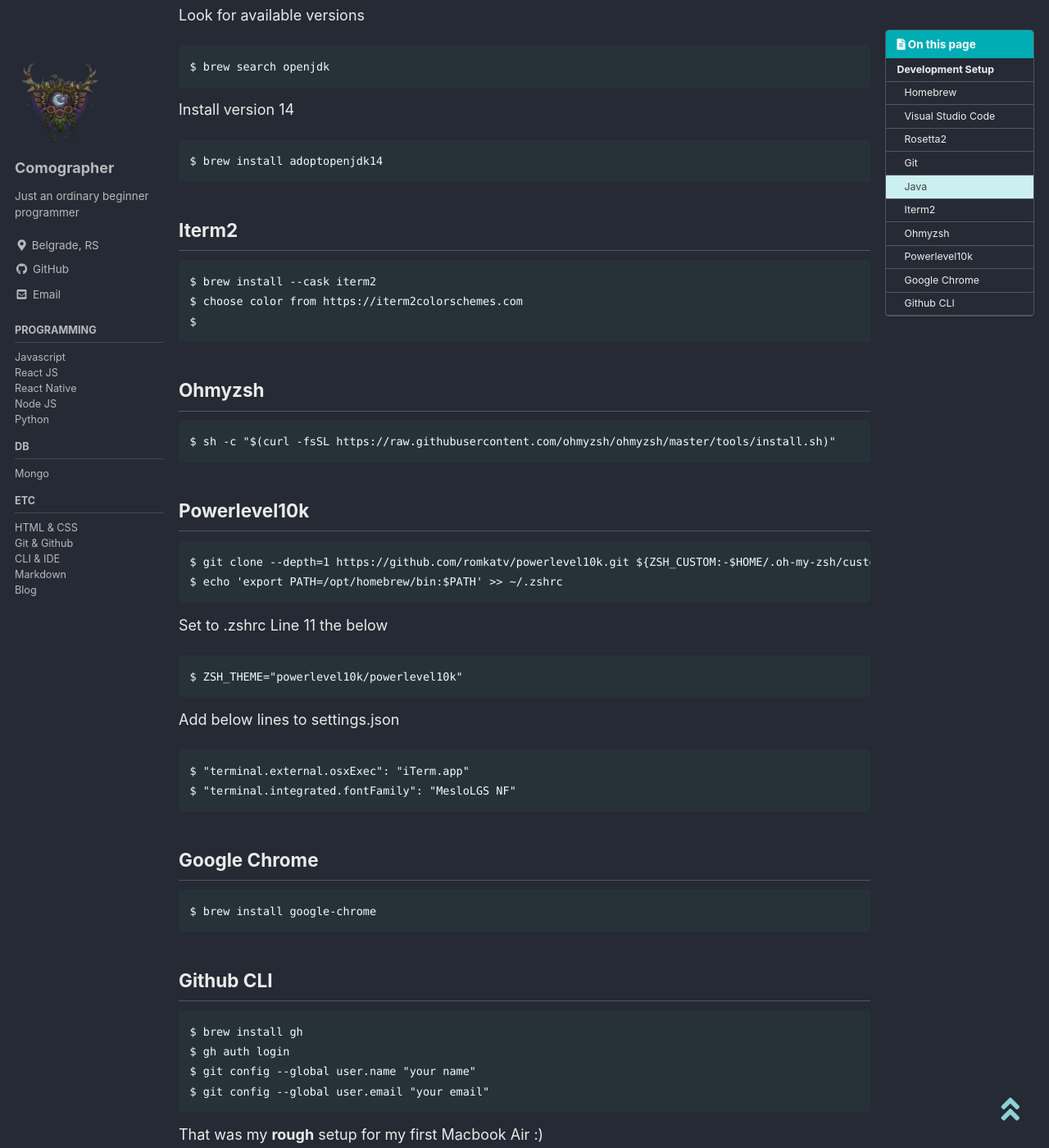
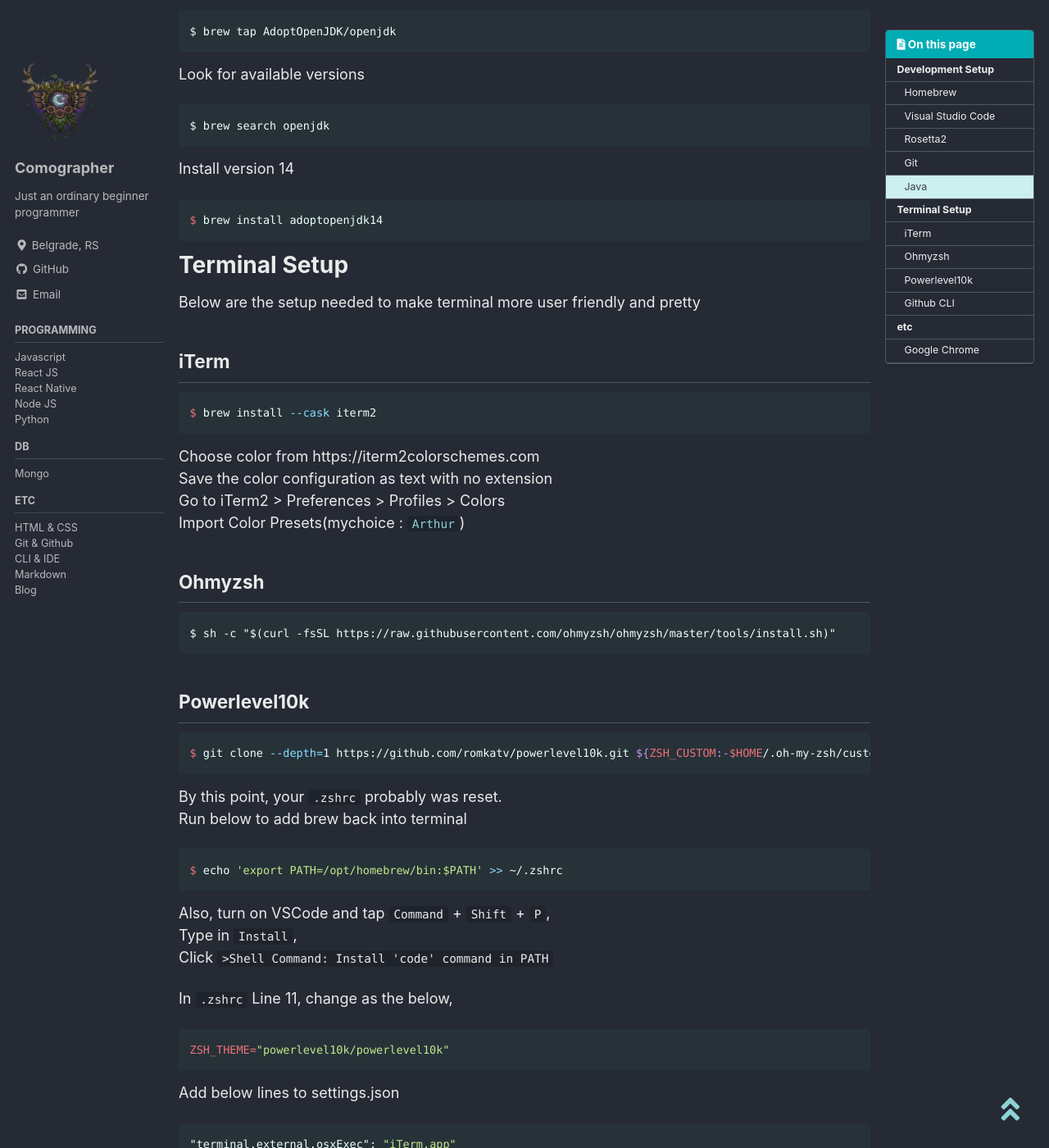
Before and after one commit to comographer/comographer.github.io, a Jekyll site: the page built from _posts/cliide/2021-12-13-m1 mac setup.md, in a window 1280 px wide and 1400 px high, scrolled down 1665 px. Shown: the whole window at 82% size. Built offline with Jekyll 4.4.1, drawn with Linux system fonts in a browser that asks for light colours; cached includes are drawn as plain includes; comment, search, counter and statistics services are not loaded; some of the changed text lies outside the part shown.

Commit message:
Refactor M1 Macbook Air Initial Setup

````diff
--- a/_posts/cliide/2021-12-13-m1 mac setup.md
+++ b/_posts/cliide/2021-12-13-m1 mac setup.md
@@ -6,9 +6,9 @@ categories: cliide
 tags: M1 Macbook
 ---
 
-This post explains my initial setup on M1 Macbook Air(2020) for development.
-<br>
-It's my first time using Macbook so some essential steps might be missing.
+> This post explains my initial setup on M1 Macbook Air(2020) for development.
+>
+> It's my first time using Macbook so some essential steps might be missing.
 
 # Development Setup
 
@@ -20,19 +20,19 @@ I didn't include any programing language installation as I will do those along t
 
 Intall via Terminal
 
-```
+```zsh
 $ /bin/bash -c "$(curl -fsSL https://raw.githubusercontent.com/Homebrew/install/HEAD/install.sh)"
 ```
 
 Add brew to PATH to enable commands
 
-```
+```zsh
 $ echo 'export PATH=/opt/homebrew/bin:$PATH' >> ~/.zshrc
 ```
 
-Not sure if this is necessary
+Not sure if this is necessary but did it anyway
 
-```
+```zsh
 $ source ~/.zshrc
 ```
 
@@ -44,13 +44,13 @@ $ brew --version
 
 ## Visual Studio Code
 
-```
+```zsh
 $ brew install visual-studio-code
 ```
 
 ## Rosetta2
 
-```
+```zsh
 $ /usr/sbin/softwareupdate --install-rosetta
 ```
 
@@ -76,17 +76,24 @@ $ brew search openjdk
 
 Install version 14
 
-```
+```zsh
 $ brew install adoptopenjdk14
 ```
 
-## Iterm2
+# Terminal Setup
 
+Below are the setup needed to make terminal more user friendly and pretty
+## iTerm
+
+```zsh
+$ brew install --cask iterm2
 ```
-$ brew install --cask iterm2
-$ choose color from https://iterm2colorschemes.com
-$
-```
+
+Choose color from https://iterm2colorschemes.com
+Save the color configuration as text with no extension
+Go to iTerm2 > Preferences > Profiles > Colors
+Import Color Presets(mychoice : [`Arthur`](https://raw.githubusercontent.com/mbadolato/iTerm2-Color-Schemes/master/schemes/Arthur.itermcolors))
+
 
 ## Ohmyzsh
 
@@ -96,39 +103,52 @@ $ sh -c "$(curl -fsSL https://raw.githubusercontent.com/ohmyzsh/ohmyzsh/master/t
 
 ## Powerlevel10k
 
+```zsh
+$ git clone --depth=1 https://github.com/romkatv/powerlevel10k.git ${ZSH_CUSTOM:-$HOME/.oh-my-zsh/custom}/themes/powerlevel10k
 ```
-$ git clone --depth=1 https://github.com/romkatv/powerlevel10k.git ${ZSH_CUSTOM:-$HOME/.oh-my-zsh/custom}/themes/powerlevel10k
+
+By this point, your `.zshrc` probably was reset.
+Run below to add brew back into terminal
+
+```zsh
 $ echo 'export PATH=/opt/homebrew/bin:$PATH' >> ~/.zshrc
 ```
 
-Set to .zshrc Line 11 the below
+Also, turn on VSCode and tap `Command` + `Shift` + `P`,
+Type in `Install`,
+Click `>Shell Command: Install 'code' command in PATH`
 
-```
-$ ZSH_THEME="powerlevel10k/powerlevel10k"
+In `.zshrc` Line 11, change as the below,
+
+```json
+ZSH_THEME="powerlevel10k/powerlevel10k"
 ```
 
 Add below lines to settings.json
 
-```
-$ "terminal.external.osxExec": "iTerm.app"
-$ "terminal.integrated.fontFamily": "MesloLGS NF"
-```
-
-## Google Chrome
-
-```
-$ brew install google-chrome
+```json
+"terminal.external.osxExec": "iTerm.app"
+"terminal.integrated.fontFamily": "MesloLGS NF"
 ```
 
 ## Github CLI
 
-```
+```zsh
 $ brew install gh
 $ gh auth login
 $ git config --global user.name "your name"
 $ git config --global user.email "your email"
 ```
 
+# etc
+
+## Google Chrome
+
+```zsh
+$ brew install google-chrome
+```
+
+
+
 That was my **rough** setup for my first Macbook Air :)
-
 Next up is some of useful extensions and setting for Visual Studio Code.
````
Also changed, not shown: _posts/cliide/2021-12-14-vscode extensions.md (+21 -21 lines), _posts/htmlcss/2021-12-15-what makes a website.md (added, +7 -0 lines).
